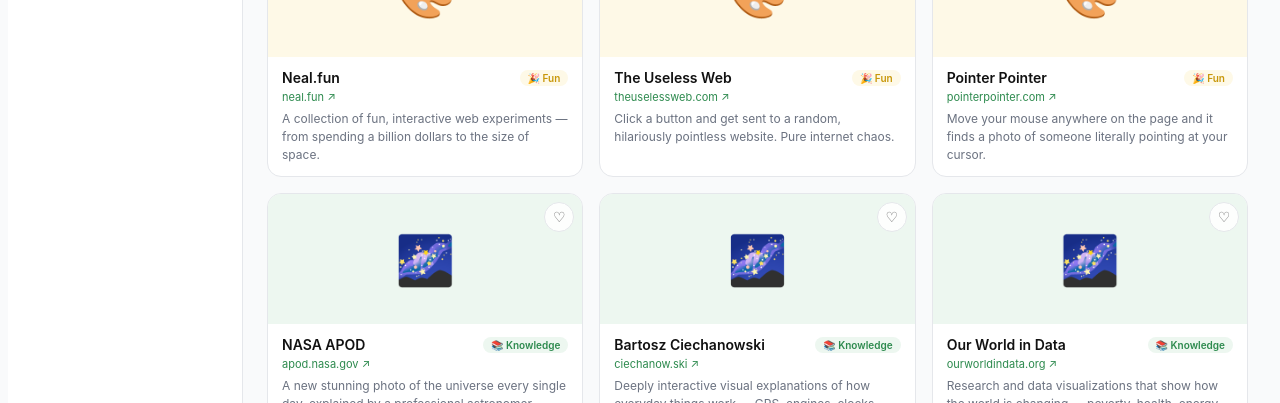
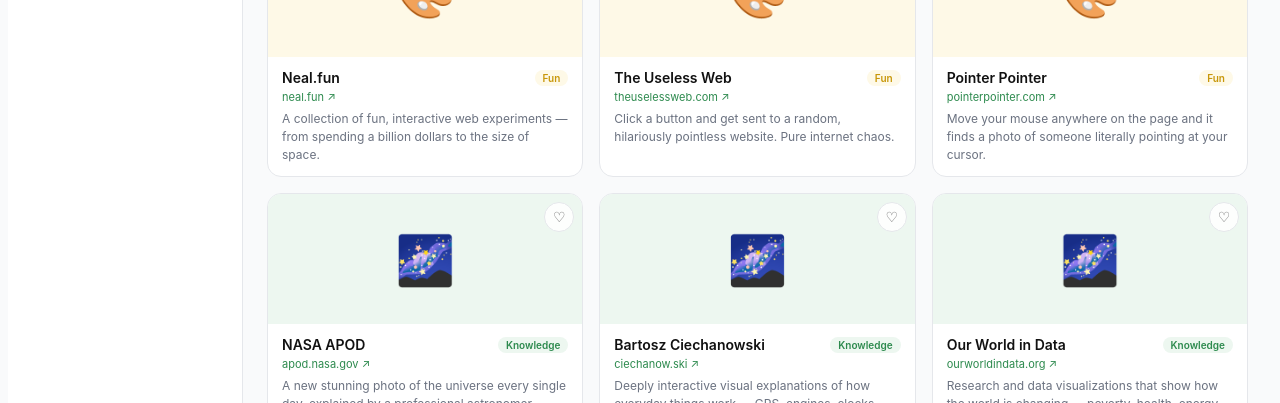
Before and after one commit to pranavvikraman25/TheUnscroll, a Next.js app: page / in a window 1280 px wide. Shown: the part 280-683 px from the top of the page. Built offline with nearby package versions, Linux system fonts and the light colour scheme.

Commit message:
Fix background bleed on main layout

```diff
--- a/app/page.tsx
+++ b/app/page.tsx
@@ -1,8 +1,11 @@
 'use client'
 import { useState, useMemo, useEffect } from 'react'
-import sites from '../data/sites.json'
+import allSites from '../data/sites.json'
 import SiteCard from '../components/SiteCard'
 import Sidebar from '../components/Sidebar'
+
+// Filter out empty placeholder entries
+const sites = allSites.filter(s => s.name.trim() !== '')
 
 export default function Home() {
   const [category, setCategory] = useState('all')
@@ -14,14 +17,14 @@
     try {
       const stored = localStorage.getItem('tabbreaker-saved')
       if (stored) setSaved(JSON.parse(stored))
-    } catch { }
+    } catch { /* ignore */ }
   }, [])
 
   // Save to localStorage whenever saved list changes
   useEffect(() => {
     try {
       localStorage.setItem('tabbreaker-saved', JSON.stringify(saved))
-    } catch { }
+    } catch { /* ignore */ }
   }, [saved])
 
   const toggleSave = (id: number) => {
@@ -44,14 +47,16 @@
   }, [category, search, saved])
 
   return (
-    <div style={{ display: 'flex', minHeight: '100vh' }}>
+    <div style={{ display: 'flex', height: '100vh', overflow: 'hidden', background: '#f9fafb' }}>
       <Sidebar
         active={category}
         onSelect={setCategory}
         total={sites.length}
         savedCount={saved.length}
       />
-      <div style={{ flex: 1, display: 'flex', flexDirection: 'column' }}>
+
+      {/* Right side — only this scrolls */}
+      <div style={{ flex: 1, display: 'flex', flexDirection: 'column', overflowY: 'auto', background: '#f9fafb' }}>
 
         {/* Top bar */}
         <div style={{
@@ -85,7 +90,7 @@
         </div>
 
         {/* Hero */}
-        <div style={{ padding: '28px 24px 20px', borderBottom: '1px solid #f3f4f6' }}>
+        <div style={{ padding: '28px 24px 20px', borderBottom: '1px solid #f3f4f6', background: '#fff' }}>
           <h1 style={{ fontSize: '24px', fontWeight: 700, marginBottom: '6px' }}>
             <span style={{ color: '#2d8a4e' }}>100 websites</span> to break your{' '}
             <span style={{ color: '#c8970a' }}>reel addiction</span> ✦
--- a/components/Sidebar.tsx
+++ b/components/Sidebar.tsx
@@ -12,9 +12,19 @@
 }) {
     return (
         <aside style={{
-            width: '210px', flexShrink: 0, background: '#fff',
-            borderRight: '1px solid #e5e7eb', padding: '20px 12px',
-            display: 'flex', flexDirection: 'column', gap: '4px', minHeight: '100vh',
+            width: '210px',
+            flexShrink: 0,
+            background: '#fff',
+            borderRight: '1px solid #e5e7eb',
+            padding: '20px 12px',
+            display: 'flex',
+            flexDirection: 'column',
+            gap: '4px',
+            /* Fixed sidebar — only content scrolls */
+            position: 'sticky',
+            top: 0,
+            height: '100vh',
+            overflowY: 'auto',
         }}>
             {/* Logo */}
             <div style={{ marginBottom: '20px', paddingLeft: '8px' }}>
--- a/components/SiteCard.tsx
+++ b/components/SiteCard.tsx
@@ -2,9 +2,9 @@
 import { useState } from 'react'
 
 const categoryConfig: Record<string, { label: string; bg: string; color: string }> = {
-    fun: { label: '🎉 Fun', bg: '#fef9e7', color: '#c8970a' },
-    knowledge: { label: '📚 Knowledge', bg: '#edf7f0', color: '#2d8a4e' },
-    learning: { label: '🧠 Learning', bg: '#eef3fe', color: '#3b5bdb' },
+    fun: { label: 'Fun', bg: '#fef9e7', color: '#c8970a' },
+    knowledge: { label: 'Knowledge', bg: '#edf7f0', color: '#2d8a4e' },
+    learning: { label: 'Learning', bg: '#eef3fe', color: '#3b5bdb' },
 }
 
 const categoryEmoji: Record<string, string> = {
@@ -44,6 +44,7 @@
                 {(!site.screenshot || imgError) ? (
                     <span>{categoryEmoji[site.category] || '🌐'}</span>
                 ) : (
+                    // eslint-disable-next-line @next/next/no-img-element
                     <img
                         src={site.screenshot} alt={site.name}
                         style={{ width: '100%', height: '100%', objectFit: 'cover' }}
```
